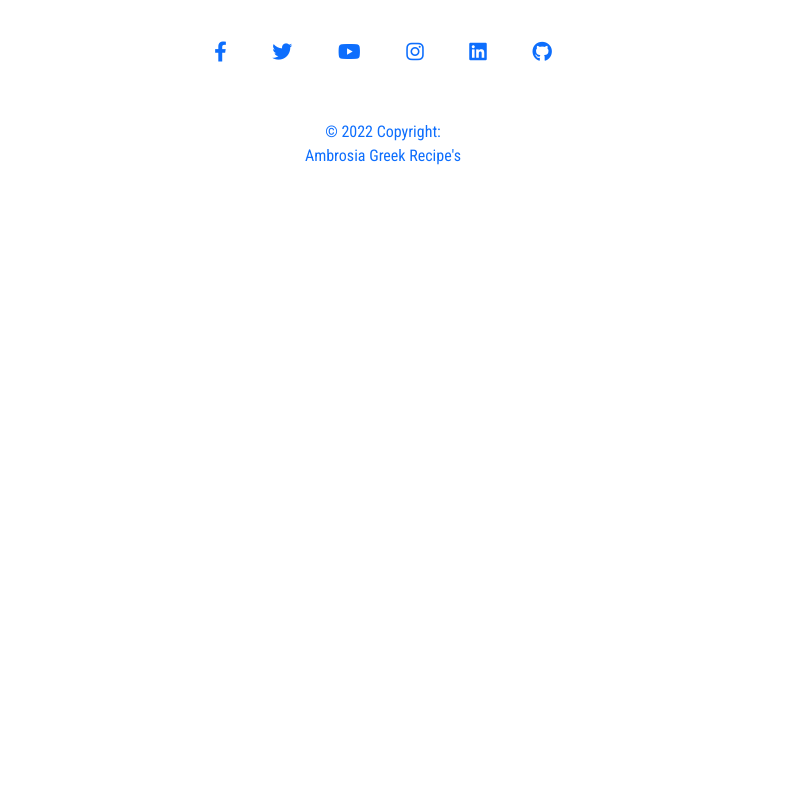
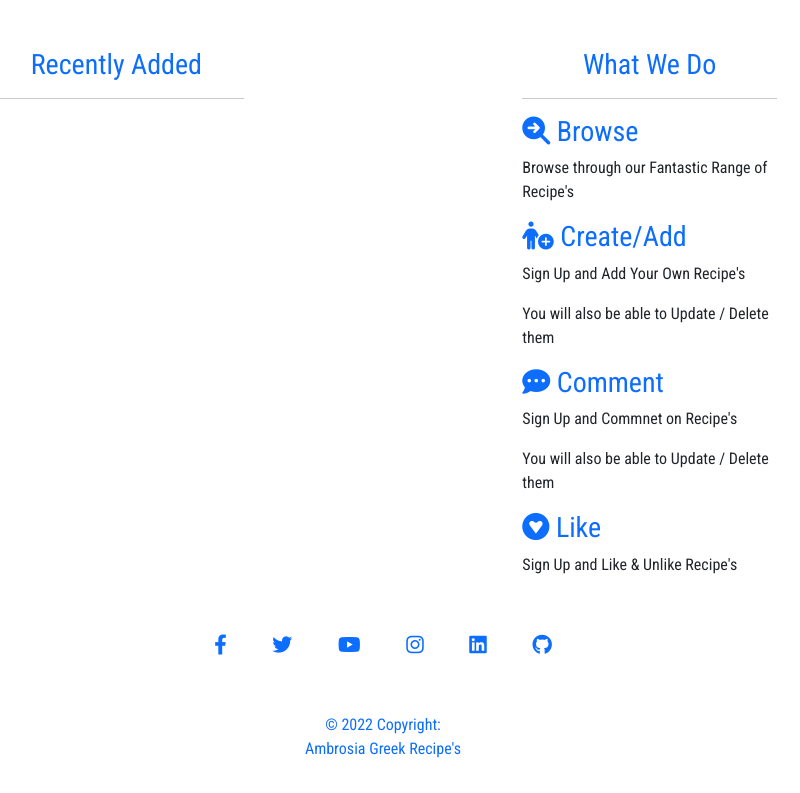
Before and after one commit to TaraHelberg/Ambrosia-Greek-Recipe-s, a Django app: page / in a window 1280 px wide. Shown: the part 512-1305 px from the top of the page, without its empty margins (257-1057 px from the left). Before the commit the page ends 677 px from the top, so only its background shows below. Run offline with Django 3.2, Linux system fonts and the light colour scheme; data that the repository does not hold is empty.

Commit message:
Add what we do section & Boostrap Carosouel 4 Recently Added recipes to Home page,update home page view and url to accept new parameters and style accordingly

```diff
--- a/recipes/urls.py
+++ b/recipes/urls.py
@@ -2,7 +2,7 @@ from . import views
 from django.urls import path
 
 urlpatterns = [
-    path('', views.Home.as_view(), name='home'),
+    path('', views.HomeList.as_view(), name='home'),
     path('browse/', views.RecipeList.as_view(), name='browse'),
     path('add_recipe/', views.AddRecipe.as_view(), name='add_recipe'),
     path('<slug:slug>/', views.RecipeDetail.as_view(), name='recipe_detail'),
--- a/recipes/views.py
+++ b/recipes/views.py
@@ -8,11 +8,16 @@ from .models import Recipe, Comment
 from .forms import CommentForm, RecipeForm
 
 
-class Home(generic.TemplateView):
+class HomeList(generic.ListView):
     """
     Home page view
     """
-    template_name = "index.html"
+    def get(self, request):
+        recipes = Recipe.objects.filter(status=1).order_by('-created_on')[:4]
+        context = {
+                "recipes": recipes,
+                }
+        return render(request, 'index.html', context)
 
 
 class RecipeList(generic.ListView):
--- a/static/css/style.css
+++ b/static/css/style.css
@@ -79,3 +79,20 @@ label { display: block;
     background: url("https://res.cloudinary.com/drf6jhefj/image/upload/v1667997587/food-3425223_640_xudeoa.jpg") center center no-repeat;
     background-clip:content-box;
 }
+
+/*Like's Style*/
+.fa-heart {
+    color: red;
+}
+
+/*Comment's Style*/
+.fa-comments {
+    color:#0d6efd;
+}
+
+/*Carousel style*/
+.carousel-item img {
+    width: 20em;
+    height: 25em;
+    border-radius: 0.5em;
+}
--- a/templates/index.html
+++ b/templates/index.html
@@ -37,4 +37,77 @@
         </div>
     </div>
 </section>
+<!--Recently Recently Added & What we do section-->
+<section>
+    <div class="container-fluid">
+        <div class="row justify-content-center">
+            <!--Recently Added-->
+            <div class="col-md-5 mt-5">
+                <h3 class="text-center text-primary">Recently Added</h3>
+                <div class="col-6 offset-3">
+                    <hr>
+                </div>
+                <div id="mycarousel" class="carousel slide" data-bs-ride="carousel">
+                    <div class="carousel-indicators">
+                      <button type="button" data-bs-target="#mycarousel" data-bs-slide-to="0" class="active" aria-current="true" aria-label="Slide 1"></button>
+                      <button type="button" data-bs-target="#mycarousel" data-bs-slide-to="1" aria-label="Slide 2"></button>
+                      <button type="button" data-bs-target="#mycarousel" data-bs-slide-to="2" aria-label="Slide 3"></button>
+                      <button type="button" data-bs-target="#mycarousel" data-bs-slide-to="3" aria-label="Slide 4"></button>
+                    </div>
+                    <div class="carousel-inner">
+                        {% for recipe in recipes %}
+                        <div class="carousel-item {% if forloop.first %}active{% endif %}">
+                            <a href="{% url 'recipe_detail' recipe.slug %}">
+                                {% if "placeholder" in recipe.featured_image.url %}
+                                <img src="https://res.cloudinary.com/drf6jhefj/image/upload/v1666771761/olive-oil-1867229_640_mgokn5.jpg" class="d-block w-100" alt="...">
+                                {% else %}
+                                <img src="{{ recipe.featured_image.url }}" class="d-block w-100" alt="{{ recipe.title }}">
+                                {% endif %}
+                                <div class="carousel-caption d-none d-md-block">
+                                    <h5>{{ recipe.title }}</h5>
+                                    <p>{{ recipe.description}}</p>
+                                    <p>Author: {{ recipe.author }}</p>
+                                </div>
+                            </a>
+                        </div>
+                        {% endfor %}
+                    </div>
+                    <button class="carousel-control-prev" type="button" data-bs-target="#mycarousel" data-bs-slide="prev">
+                      <span class="carousel-control-prev-icon" aria-hidden="true"></span>
+                      <span class="visually-hidden">Previous</span>
+                    </button>
+                    <button class="carousel-control-next" type="button" data-bs-target="#mycarousel" data-bs-slide="next">
+                      <span class="carousel-control-next-icon" aria-hidden="true"></span>
+                      <span class="visually-hidden">Next</span>
+                    </button>
+                  </div>
+            </div>
+            <!--What We Do-->
+            <div class="col-md-5 mt-5">
+                <h3 class="text-center text-primary">What We Do</h3>
+                <div class="col-6 offset-3">
+                    <hr>
+                </div>
+                <div class="col-6 offset-3">
+                    <h3 class=" text-primary"><i class="fa-solid fa-magnifying-glass-arrow-right"></i><a style="text-decoration: none" href="{% url 'browse' %}"> Browse</a></h3>
+                    <p>Browse through our Fantastic Range of Recipe's</p>
+                </div>
+                <div class="col-6 offset-3">
+                    <h3 class=" text-primary"><i class="fa-solid fa-person-circle-plus"></i> Create/Add</h3>
+                    <p>Sign Up and Add Your Own Recipe's</p>
+                    <p>You will also be able to Update / Delete them</p>
+                </div>
+                <div class="col-6 offset-3">
+                    <h3 class=" text-primary"><i class="fa-solid fa-comment-dots"></i> Comment</h3>
+                    <p>Sign Up and Commnet on Recipe's</p>
+                    <p>You will also be able to Update / Delete them</p>
+                </div>
+                <div class="col-6 offset-3">
+                    <h3 class=" text-primary"><i class="fa-brands fa-gratipay"></i> Like</h3>
+                    <p>Sign Up and Like & Unlike Recipe's</p>
+                </div>
+            </div>
+        </div>
+    </div>
+</section>
 {% endblock %}
--- a/templates/recipe_details.html
+++ b/templates/recipe_details.html
@@ -70,7 +70,7 @@
                             class="btn btn-md"><i class="far fa-heart"></i>
                             {{ recipe.amount_of_likes }}</button>
                         {% endif %}
-                        {% endif %}
+                    {% endif %}
                     </form>
                 </div>
                 <!--Recipe Comments Count-->
```
